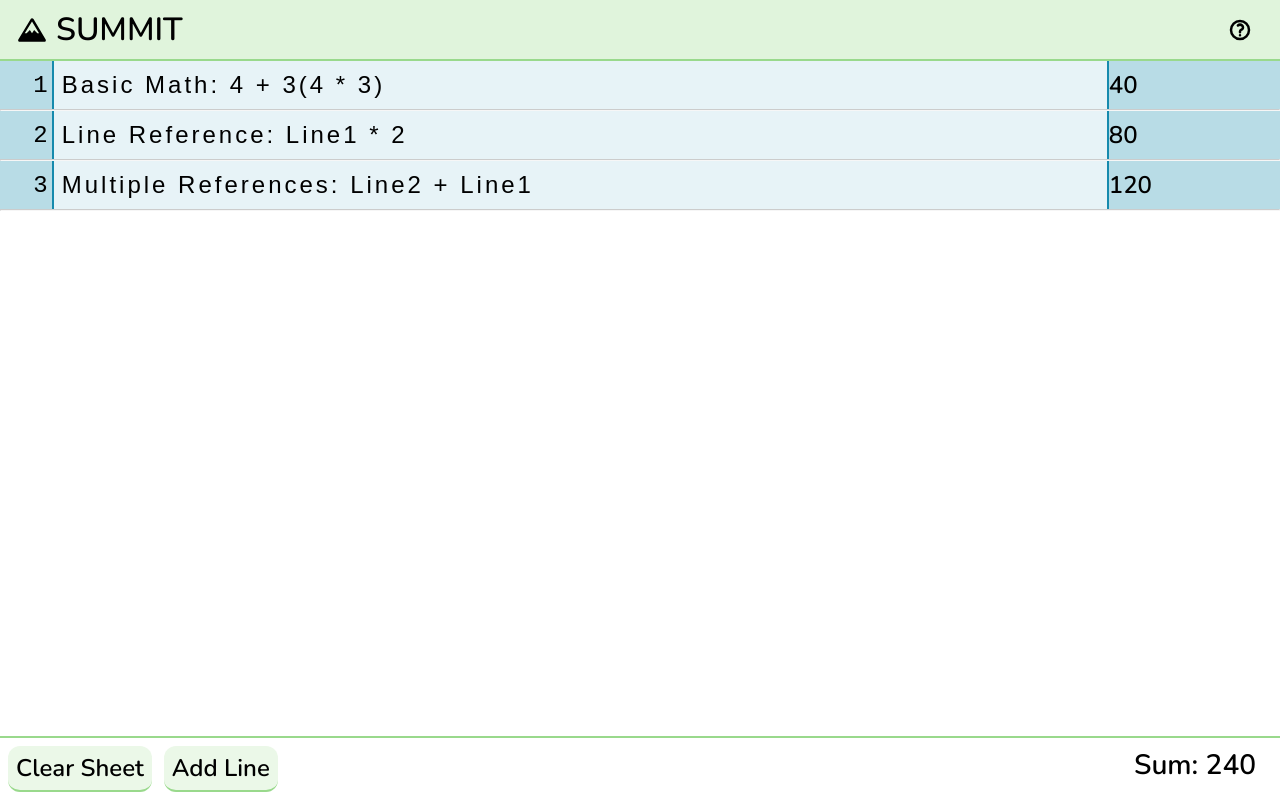
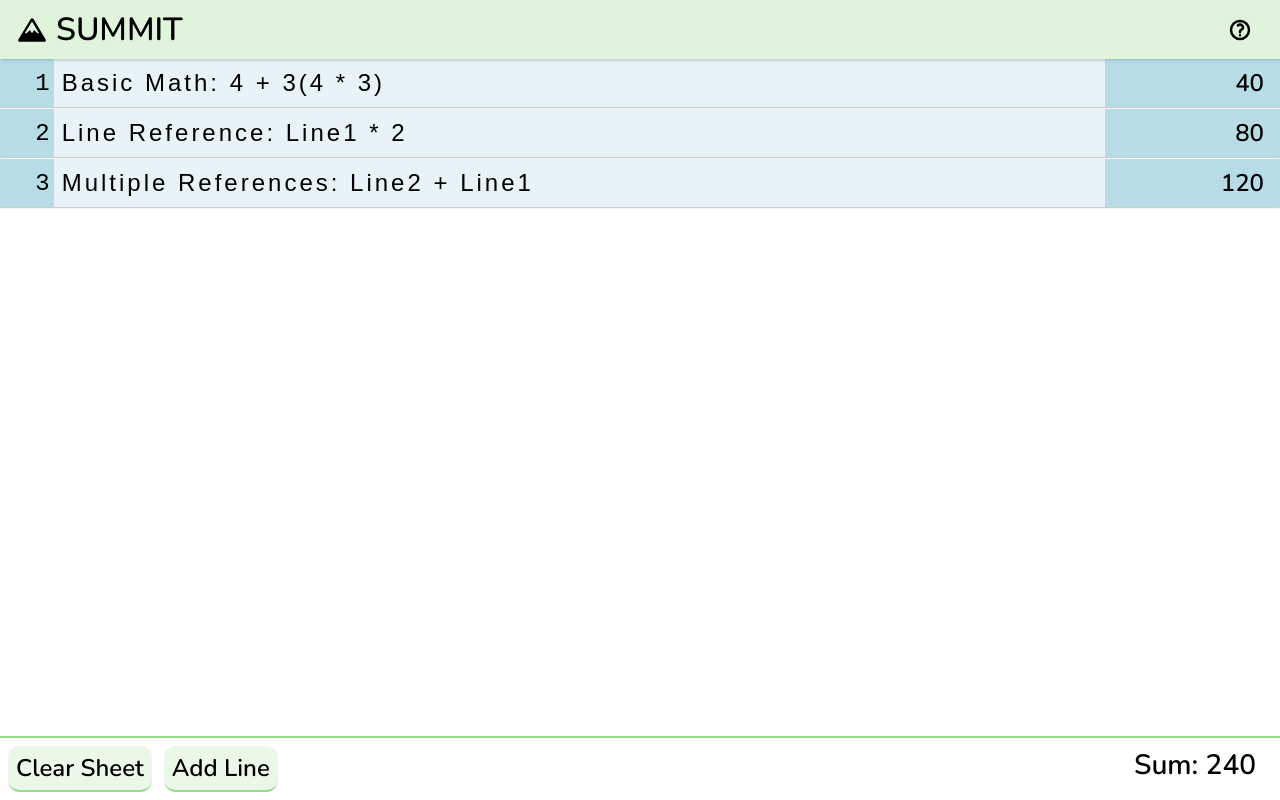
Before and after one commit to chartley1988/chartleys-calculator, a React (Vite) app: page / in a window 1280 px wide. Built offline with nearby package versions, Linux system fonts and the light colour scheme.

Commit message:
Removed Borders, aligned result to the right

```diff
--- a/src/css/editor.css
+++ b/src/css/editor.css
@@ -71,7 +71,6 @@ div:has(.Editor) {
     height: 100%;
     padding: 0.25rem;
     background-color: rgb(var(--accent-2),0.3);
-    border-right: rgb(var(--accent-2)) 2px solid;
 
     display: flex;
     flex-direction: column;
--- a/src/css/header.css
+++ b/src/css/header.css
@@ -6,7 +6,7 @@ header {
     grid-column: 1/3;
     grid-row: 1/2;
     background-color: rgb(var(--accent),0.3);
-    border-bottom: 2px solid rgb(var(--accent));
+    box-shadow: rgba(0, 0, 0, 0.15) 1.95px 1.95px 2.6px;
 
     display: flex;
     flex-direction: row;
--- a/src/css/result.css
+++ b/src/css/result.css
@@ -2,11 +2,11 @@
     width: 200px;
     align-self: stretch;
     background-color: rgb(var(--accent-2),0.3);
-    border-left: solid rgb(var(--accent-2)) 2px;
 
+    padding-right: 1rem;
     display: flex;
     flex-direction: row;
-    justify-content: flex-start;
+    justify-content: flex-end;
     align-items: center;
 
     font-size: 1.5rem;
```
